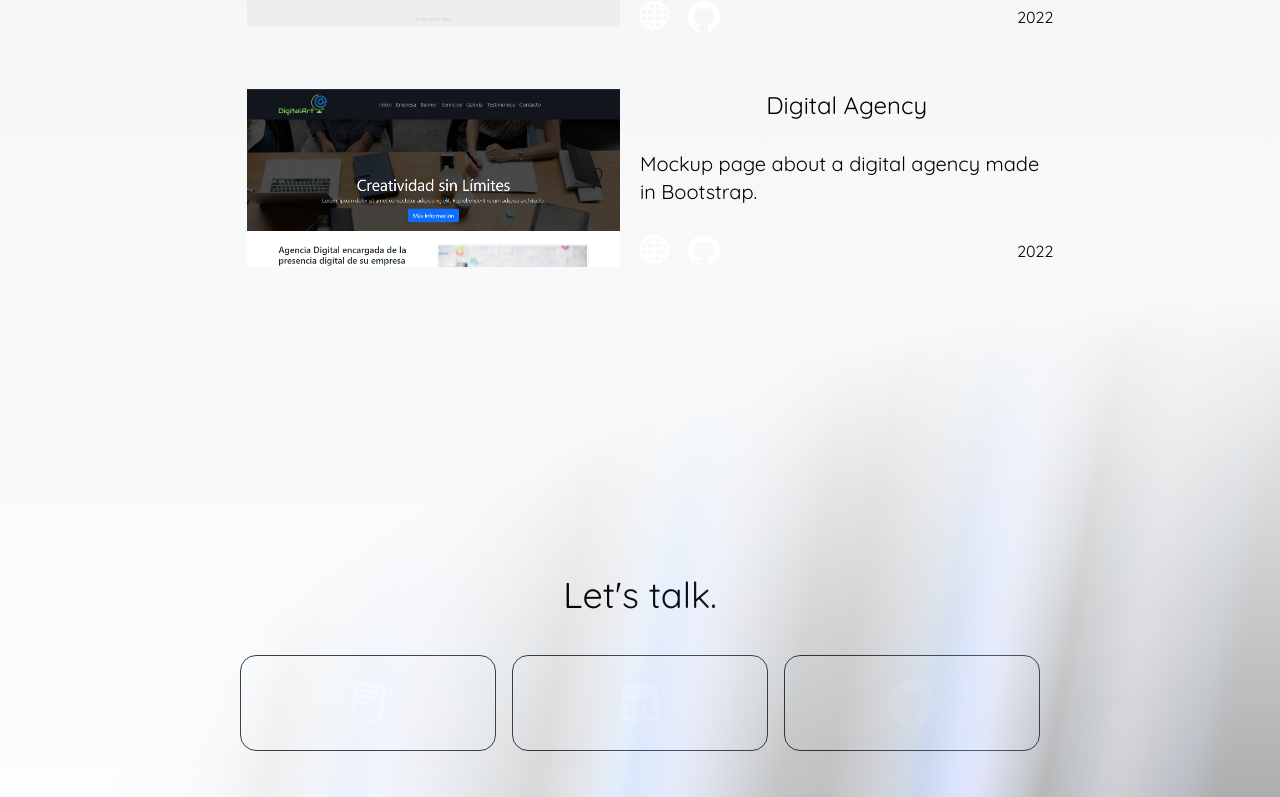
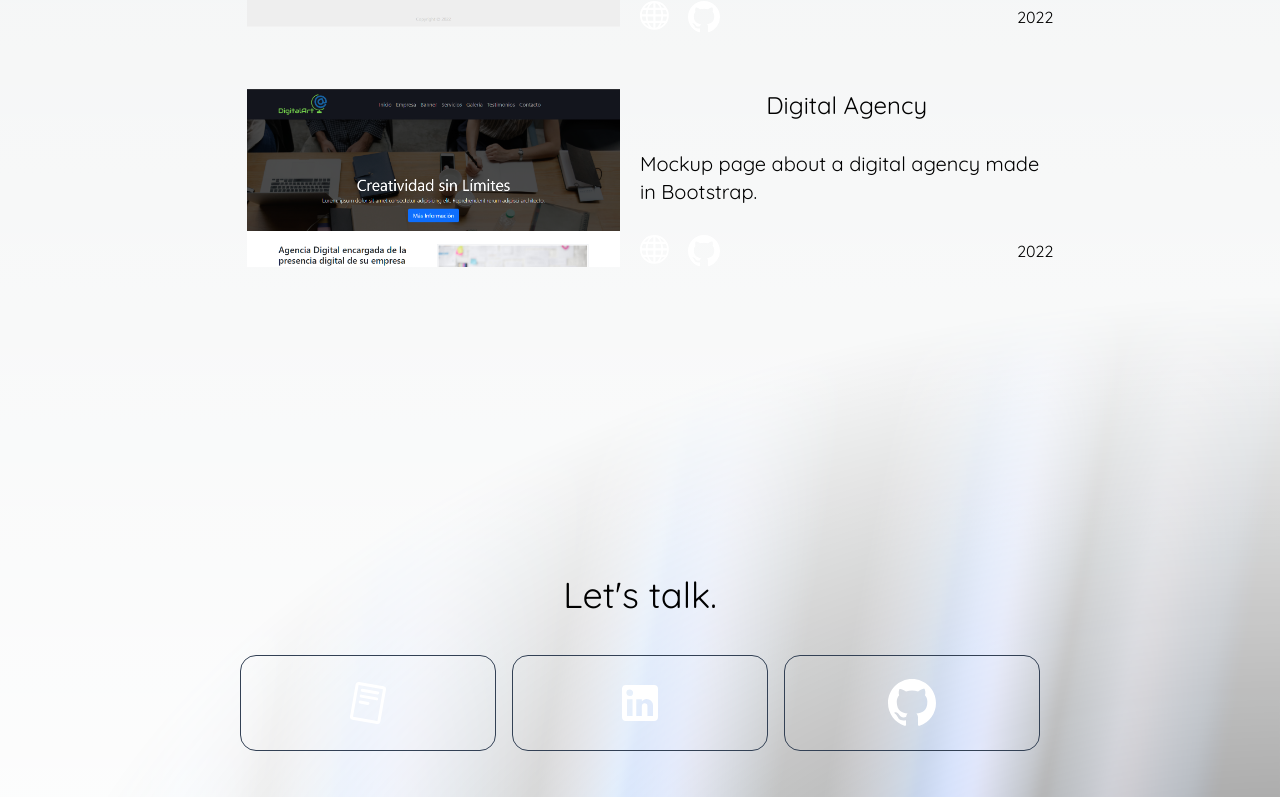
Before and after one commit to jt-96/portfolio-v2, a Next.js app: page / in a window 1280 px wide. Shown: the part 3616-4413 px from the top of the page. Built offline with nearby package versions, Linux system fonts and the light colour scheme.

Commit message:
feature: add transition to outro page

```diff
--- a/src/app/outro/page.tsx
+++ b/src/app/outro/page.tsx
@@ -1,3 +1,4 @@
+import { motion } from "framer-motion";
 import Image from "next/image";
 import Link from "next/link";
 import { AuroraBackground } from "@/components/aurora/aurora.component";
@@ -9,8 +10,20 @@ function Outro() {
   return (
     <>
       <AuroraBackground>
+        <motion.div
+          initial={{ opacity: 0.0, y: 40 }}
+          whileInView={{ opacity: 1, y: 0 }}
+          transition={{
+            delay: 0.3,
+            duration: 0.8,
+            ease: "easeInOut",
+          }}
+          className="relative px-4 flex flex-col h-full justify-center"
+        >
           <div className="flex flex-col items-center justify-center grow">
-          <h1 className="m-5 text-2xl md:text-3xl xl:text-4xl">Let's talk.</h1>
+            <h1 className="m-5 text-2xl md:text-3xl xl:text-4xl">
+              Let's talk.
+            </h1>
             <div className="flex flex-col items-center md:flex-row md:w-2/3 xl:w-full">
               <Link href="/Jonathan Torrico -  ENG CV.pdf" target="_blank">
                 <div className="my-5 flex justify-center items-center border border-slate-700 rounded-2xl w-64 h-24 md:mx-2">
@@ -58,6 +71,7 @@ function Outro() {
               Mendoza &bull; Argentina &bull; 2024
             </p>
           </div>
+        </motion.div>
       </AuroraBackground>
     </>
   );
```
Lines whose indentation alone changed are shown as unchanged.
